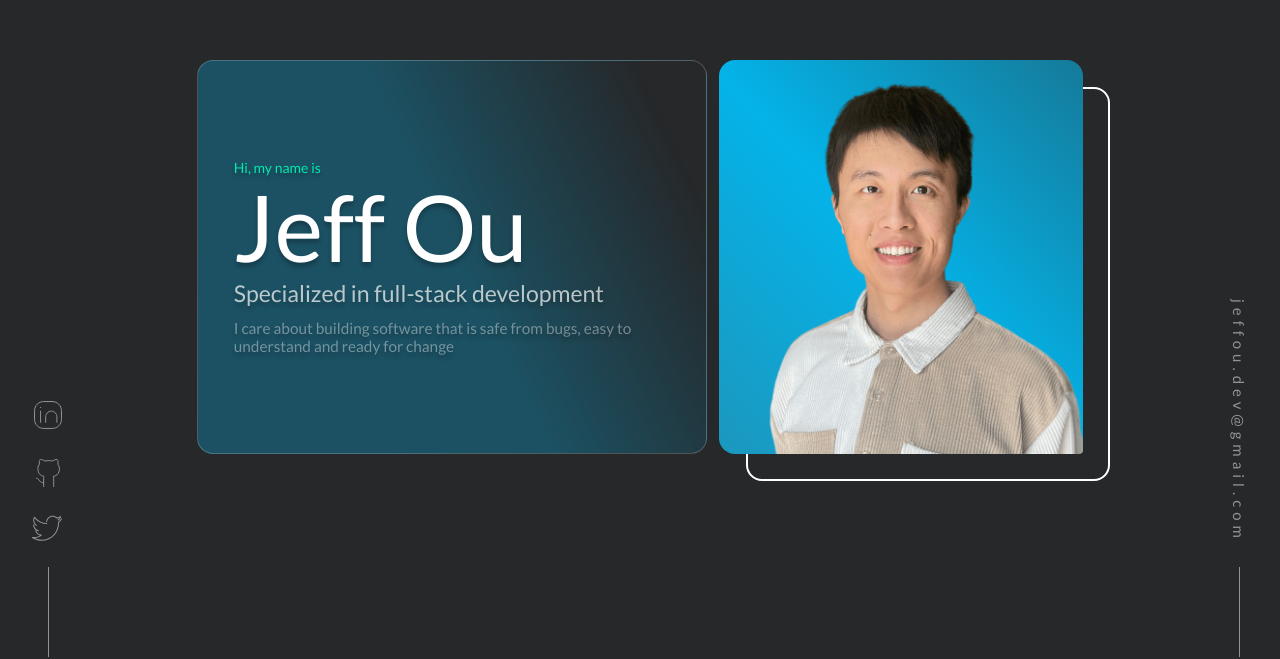
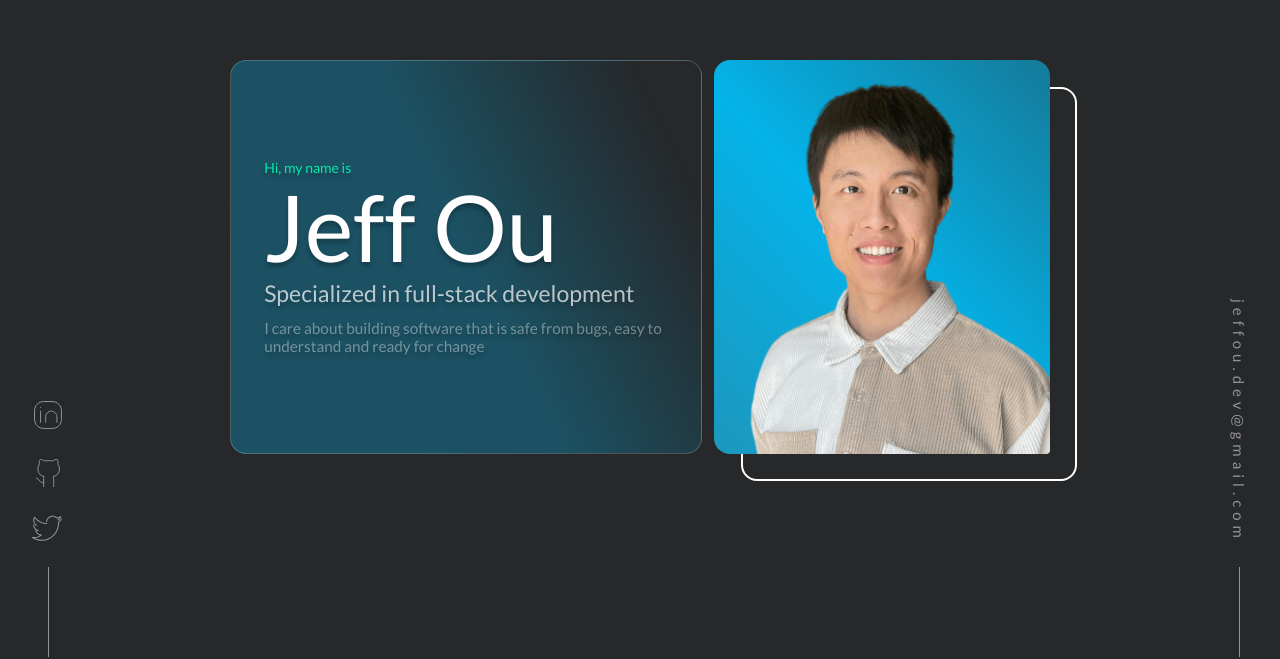
Before and after one commit to pophero110/2023-jeff-portfolio, a Next.js app: page / in a window 1280 px wide. Shown: the part 143-802 px from the top of the page. Built offline with nearby package versions, Linux system fonts and the light colour scheme.

Commit message:
Add more padding to .main

```diff
--- a/src/pages/index.module.scss
+++ b/src/pages/index.module.scss
@@ -1,7 +1,7 @@
 @import "../styles/variables";
 
 .main {
-  padding: 0 15.41666667%;
+  padding: 0 18%;
   width: 100%;
   margin: 0 auto;
 
```
